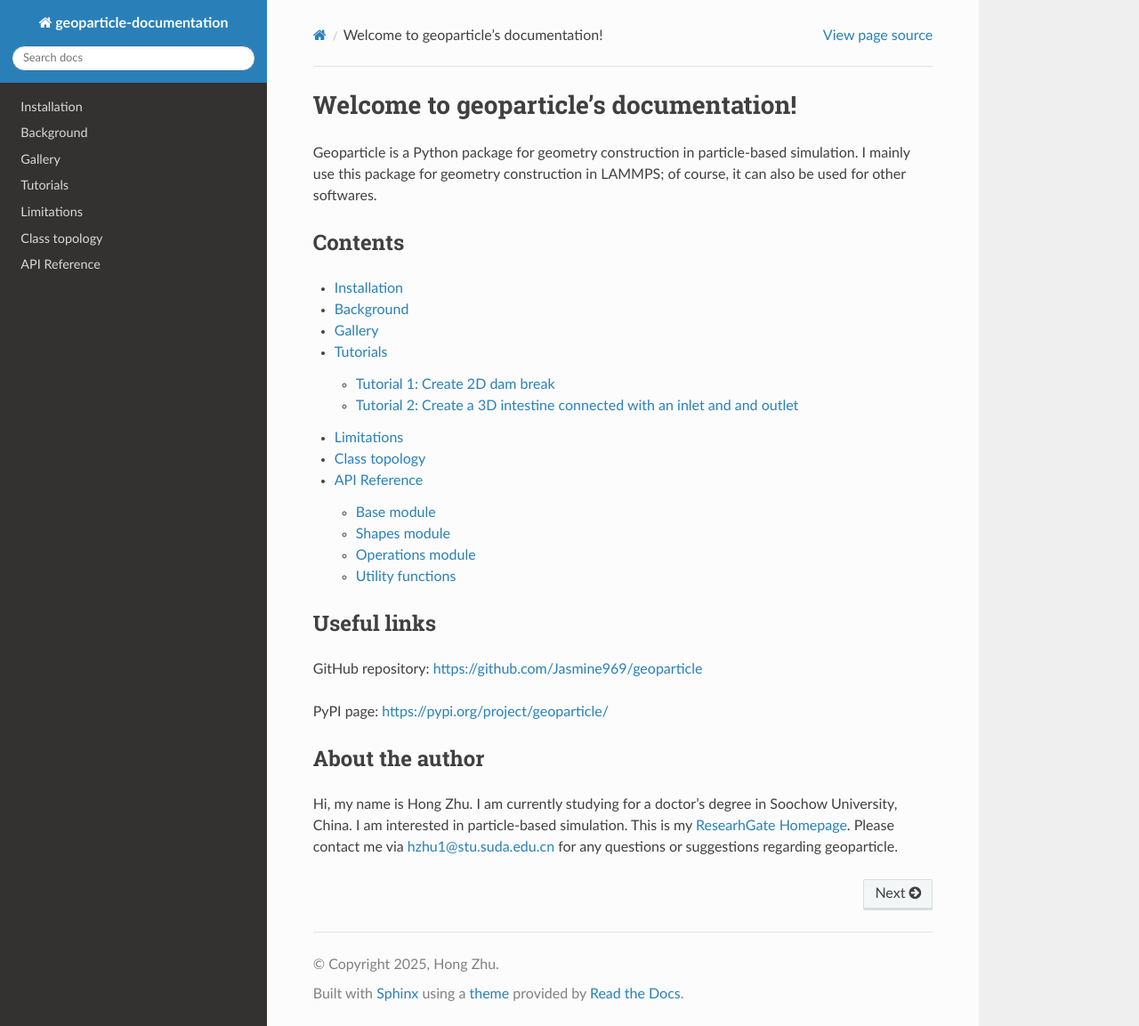
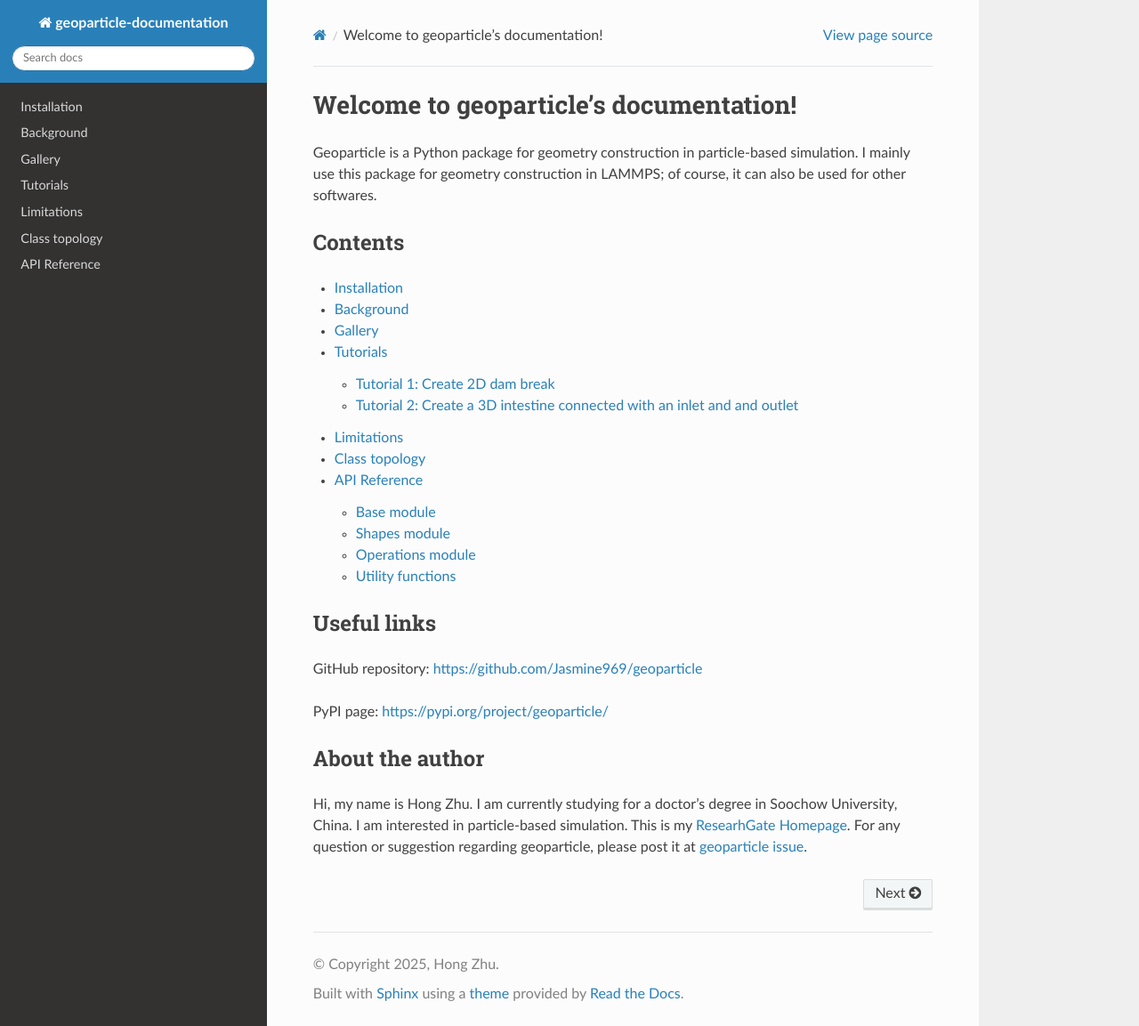
Before and after one commit to Jasmine969/geoparticle-tutorial, a Sphinx documentation site: the page built from docs/source/index.rst, in a window 1280 px wide and 1153 px high. Shown: the whole window at 89% size. Built offline with Sphinx 7.4.7 and the Read the Docs theme 3.1.0, drawn with Linux system fonts in a browser that asks for light colours.

Commit message:
change contact with geoparticle issues

```diff
--- a/docs/source/index.rst
+++ b/docs/source/index.rst
@@ -33,4 +33,4 @@ About the author
 
 Hi, my name is Hong Zhu. I am currently studying for a doctor's degree in Soochow University, China.
 I am interested in particle-based simulation. This is my `ResearhGate Homepage <https://www.researchgate.net/profile/Hong-Zhu-76>`_.
-Please contact me via hzhu1@stu.suda.edu.cn for any questions or suggestions regarding geoparticle.
+For any question or suggestion regarding geoparticle, please post it at `geoparticle issue <https://github.com/Jasmine969/geoparticle/issues>`_.
```
